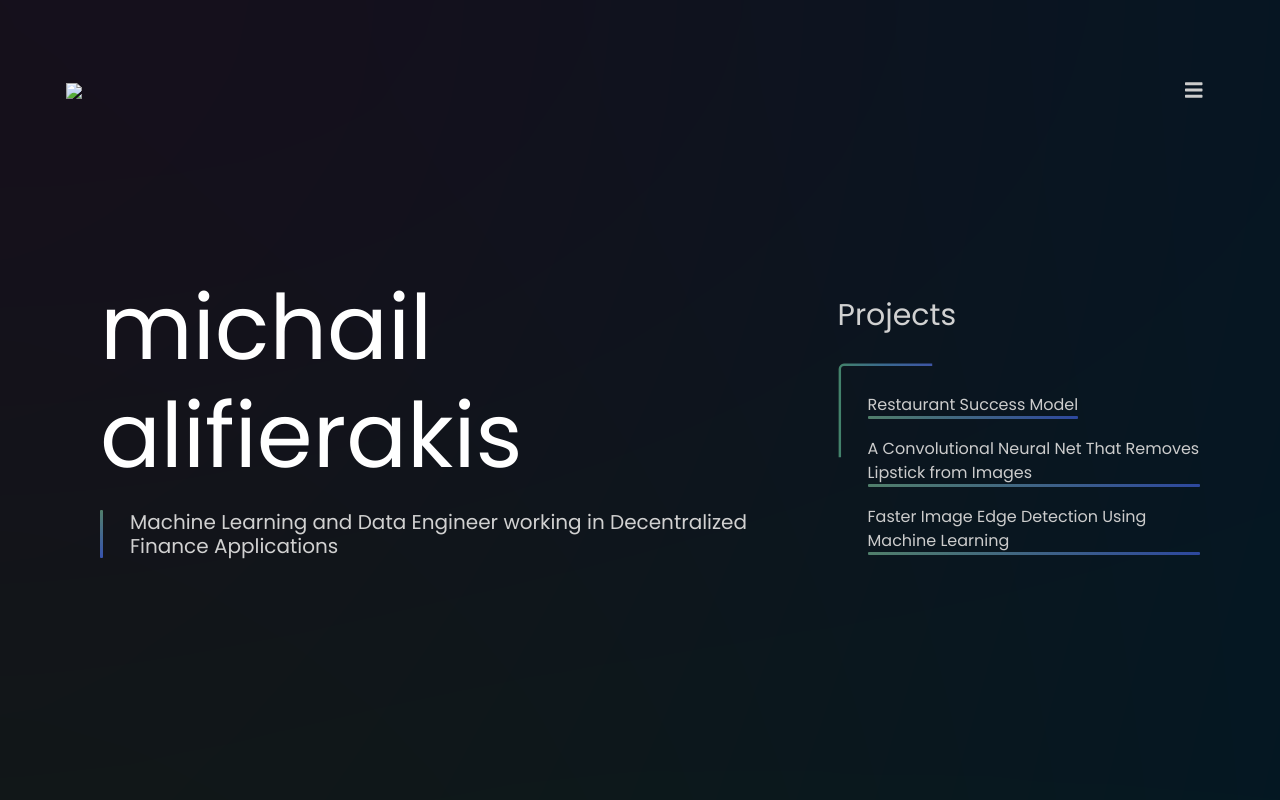
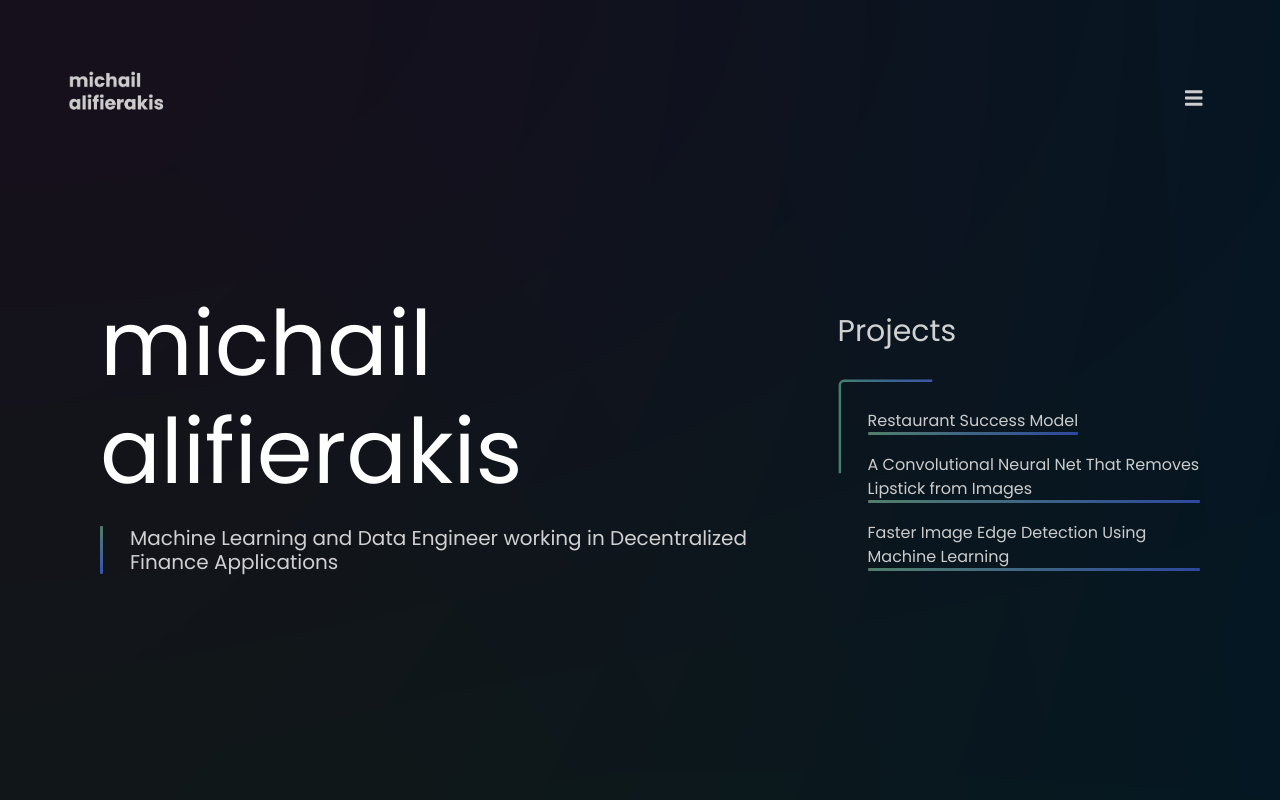
Before and after one commit to juliannetorres31/Michalis-Portfolio, a website: page index.html in a window 1280 px wide. Drawn offline with nearby package versions, Linux system fonts and the light colour scheme; a web font is replaced by a local one.

Commit message:
Update index.html

```diff
--- a/index.html
+++ b/index.html
@@ -41,7 +41,7 @@
                         <nav class="navbar navbar-light light-blue lighten-4">
 
                             <!-- Navbar brand -->
-                            <a class="navbar-brand logo" href="#"><img class="logi" src="./images/mich-logo.png"></a>
+                            <a class="navbar-brand logo" href="#"><figure><img class="logi" src="./mich-logo.png"></figure></a>
 
                             <!-- Collapse button -->
                             <button class="navbar-toggler toggler-example" type="button" data-toggle="collapse" data-target="#navbarSupportedContent1"
```
